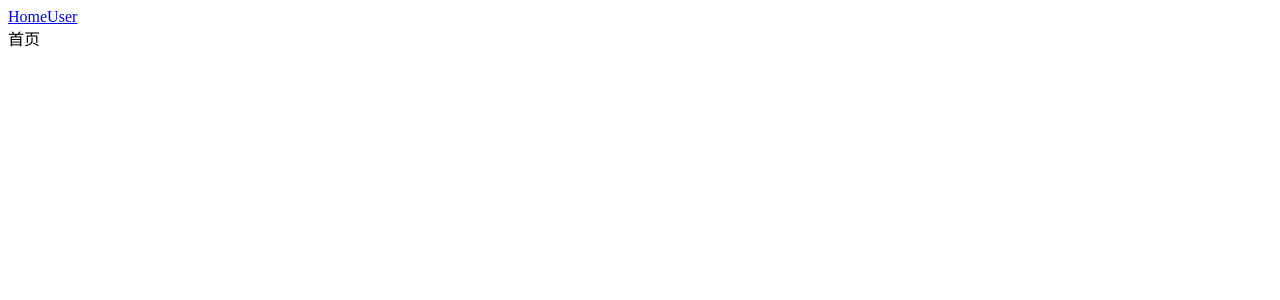
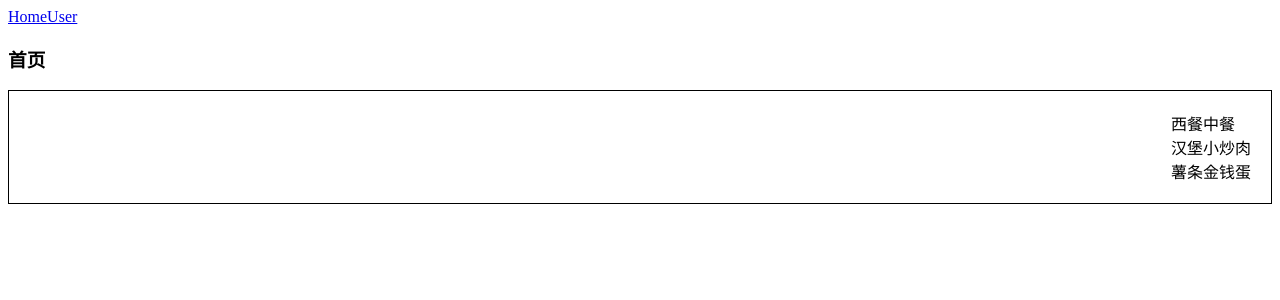
Before and after one commit to lienshu/vue2-learn, a Vue app: page / in a window 1280 px wide. Shown: the top 300 px of the page. Built offline with nearby package versions, Linux system fonts and the light colour scheme.

Commit message:
fix: v-mode&velue&@input

```diff
--- a/src/views/home/components/HelloWorld.vue
+++ b/src/views/home/components/homePage.vue
@@ -1,8 +1,8 @@
 <template>
   <div class="hello">
-    <h1>{{ msg }}</h1>
+    <!-- <h1>{{ msg }}</h1> -->
     <div class="divStyle">
-      <div class="divSon div1"></div>
+      <!-- <div class="divSon div1"></div>
       <div class="divSon div2"></div>
       <div class="divSon div3"></div>
       <div class="divSon div1"></div>
@@ -13,7 +13,7 @@
       <div class="divSon div3"></div>
       <div class="divSon div1"></div>
       <div class="divSon div2"></div>
-      <div class="divSon div3"></div>
+      <div class="divSon div3"></div> -->
       <!-- <div class="divSon div1"></div>
       <div class="divSon div2"></div>
       <div class="divSon div3"></div>
@@ -23,6 +23,12 @@
       <div class="divSon div1"></div>
       <div class="divSon div2"></div>
       <div class="divSon div3"></div> -->
+      <div v-for="item in data" :key="item.id">
+        {{ item.type }}
+        <div v-for="food in item.food" :key="food.id">
+          <div :value="food.name" @input="changeName($event, food.id)">{{ food.name }}</div>
+        </div>
+      </div>
     </div>
   </div>
 </template>
@@ -31,15 +37,21 @@
 export default {
   name: 'HelloWorld',
   props: {
-    msg: String
-  }
+    // msg: String
+    data: Array
+  },
+  mathods: {
+    changeName(food, id) {
+      console.log(food, id)
+    }
+  },
 }
 </script>
 
 <!-- Add "scoped" attribute to limit CSS to this component only -->
 <style scoped>
-.divStyle{
-  display:flex;
+.divStyle {
+  display: flex;
   /* flex-direction: row-reverse; */
   border: 1px solid #000;
   padding: 20px;
@@ -47,25 +59,29 @@ export default {
   flex-flow: row-reverse wrap-reverse;
   align-items: baseline;
 }
-.divSon{
+
+.divSon {
   /* height: 300px; */
   width: 200px;
   margin: 20px;
 }
-.div1{
+
+.div1 {
   background-color: aquamarine;
   height: 300px;
   order: 10;
   align-self: flex-end;
 }
-.div2{
+
+.div2 {
   background-color: tomato;
   height: 400px;
   flex-grow: 2;
   order: 5;
   align-self: flex-end;
 }
-.div3{
+
+.div3 {
   background-color: skyblue;
   height: 500px;
   order: 1;
--- a/src/views/home/index.vue
+++ b/src/views/home/index.vue
@@ -1,16 +1,52 @@
 <template>
   <div>
-    首页
+    <h3>{{ title }}</h3>
+    <home-page :data="data" />
   </div>
 </template>
 
 <script>
+import HomePage from './components/homePage.vue'
+
 export default {
   name: 'HOME',
+  components: {
+    HomePage
+  },
 
   data() {
     return {
+      title: '首页',
+      data: [
+        {
+          id: '1',
+          type: '中餐',
+          food: [
+            {
+              id: '11',
+              name: '小炒肉'
+            }, {
+              id: '12',
+              name: '金钱蛋'
+            },
+          ]
+        },
+        {
+          id: '2',
+          type: '西餐',
+          food: [
+            {
+              id: '21',
+              name: '汉堡'
+            }, {
+              id: '22',
+              name: '薯条'
+            },
+          ]
+        },
 
+
+      ]
     };
   },
 
--- a/src/views/user/components/userData.vue
+++ b/src/views/user/components/userData.vue
@@ -32,8 +32,9 @@ export default {
   name: 'USER',
 
   props: {
+    clickId: String,
     number: Number,
-    userData: Object,
+    userData: Array,
     // name: String,
     // resource: String,
     // desc: String,
@@ -68,6 +69,15 @@ export default {
         this.form = { ...this.form, ...newVal }
       },
       deep: true
+    },
+    clickId: {
+      handler(newVal, oldVal) {
+        console.log(newVal)
+        this.userData.forEach(item => {
+          this.form = item.id === newVal ? { ...item } : { ...this.form }
+        })
+      },
+      deep: true
     }
     // name: {
     //   handler(newVal, oldVal) {
@@ -87,13 +97,23 @@ export default {
   computed: {
     doubleNumber: function () {
       console.log('computed')
-      return this.userData.name + String(this.number)
-    }
+      return this.userData[0].name + String(this.number)
+    },
+    // form() {
+    //   return { ...this.form, id: '', name: '', delivery: false, resource: '', desc: '' }
+    // }
   },
-
+  beforeCreate() {
+    // 为什么获取不到this.userData
+    // console.log(this.userData)
+  },
+  created() {
+    // 为什么获取不到this.userData
+    // console.log(this.userData)
+  },
   mounted() {
-    this.form = { ...this.form, ...this.userData, }
-    // console.log(this.form)
+    this.form = { ...this.form, ...this.userData[0], }
+    console.log(this.userData)
     // console.log(this.name)
     // this.form = { ...this.form, name: this.name, delivery: this.delivery, resource: this.resource, desc: this.desc }
   },
@@ -112,17 +132,18 @@ export default {
     resetForm(formName) {
       this.$refs[formName].resetFields();
     },
-    change() {
+    change(e) {
+      console.log(e.target.value)
       this.$emit('update:number', 5)
       console.log('change')
       // this.$emit('update:name', '李四')
       // this.$emit('update:delivery', false)
       let newData = { name: "李四", delivery: true, resource: '线下场地免费', desc: '不做说明' }
-      this.$emit('update:userData', newData)
+      this.$emit('update:userData[0]', newData)
     },
     doubleNumberFn() {
       console.log('methods')
-      return this.userData.name + String(this.number)
+      return this.userData[0].name + String(this.number)
     }
   },
 };
--- a/src/views/user/index.vue
+++ b/src/views/user/index.vue
@@ -2,11 +2,12 @@
   <div class="page">
     用户
     <div class="button-num">
-      <el-button type="primary" class="button" @click="change">更改</el-button>
+      <el-button type="primary" class="button" @click="change('zhangsan')">张三</el-button>
+      <el-button type="primary" class="button" @click="change('lisi')">李四</el-button>
       <div>{{ number }}</div>
     </div>
     <!-- <user-content v-bind.sync="userData" :number.sync="number" /> -->
-    <user-content :userData.sync="userData" :number.sync="number" />
+    <user-content :userData.sync="userData" :clickId="clickId" :number.sync="number" />
   </div>
 </template>
 
@@ -20,13 +21,21 @@ export default {
   },
   data() {
     return {
-      userData: {
+      userData: [{
         name: '张三',
+        id: 'zhangsan',
         delivery: true,
         resource: '线下场地免费',
         desc: '不做说明'
-      },
-      number: 2
+      }, {
+        name: '李四',
+        id: 'lisi',
+        delivery: 'false',
+        resource: '线下场地免费',
+        desc: '无'
+      }],
+      number: 2,
+      clickId: ''
     };
   },
 
@@ -35,9 +44,10 @@ export default {
   },
 
   methods: {
-    change() {
+    change(id) {
       setTimeout(() => {
         this.number++
+        this.clickId = id
       }, 100);
     }
   },
```
